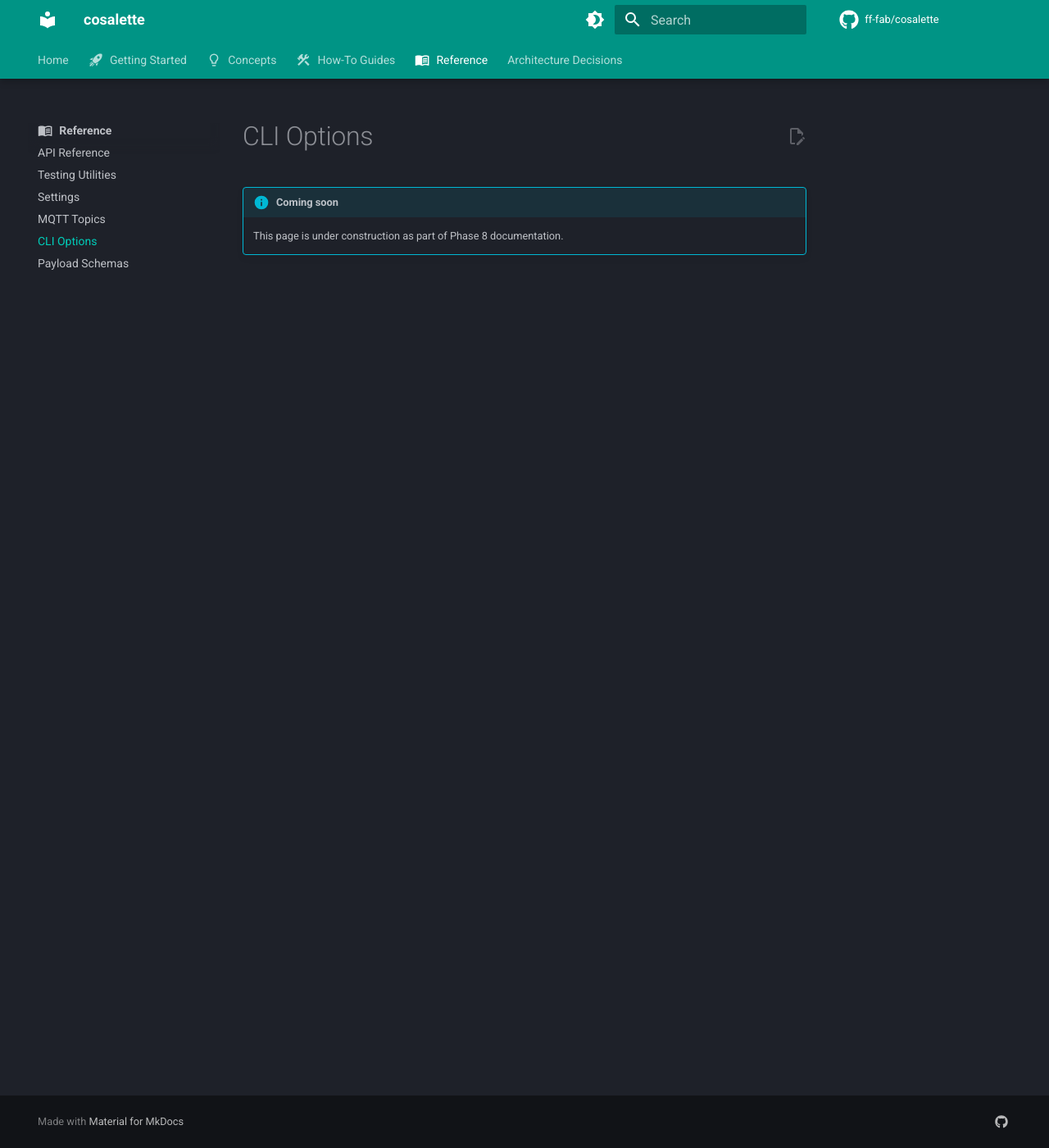
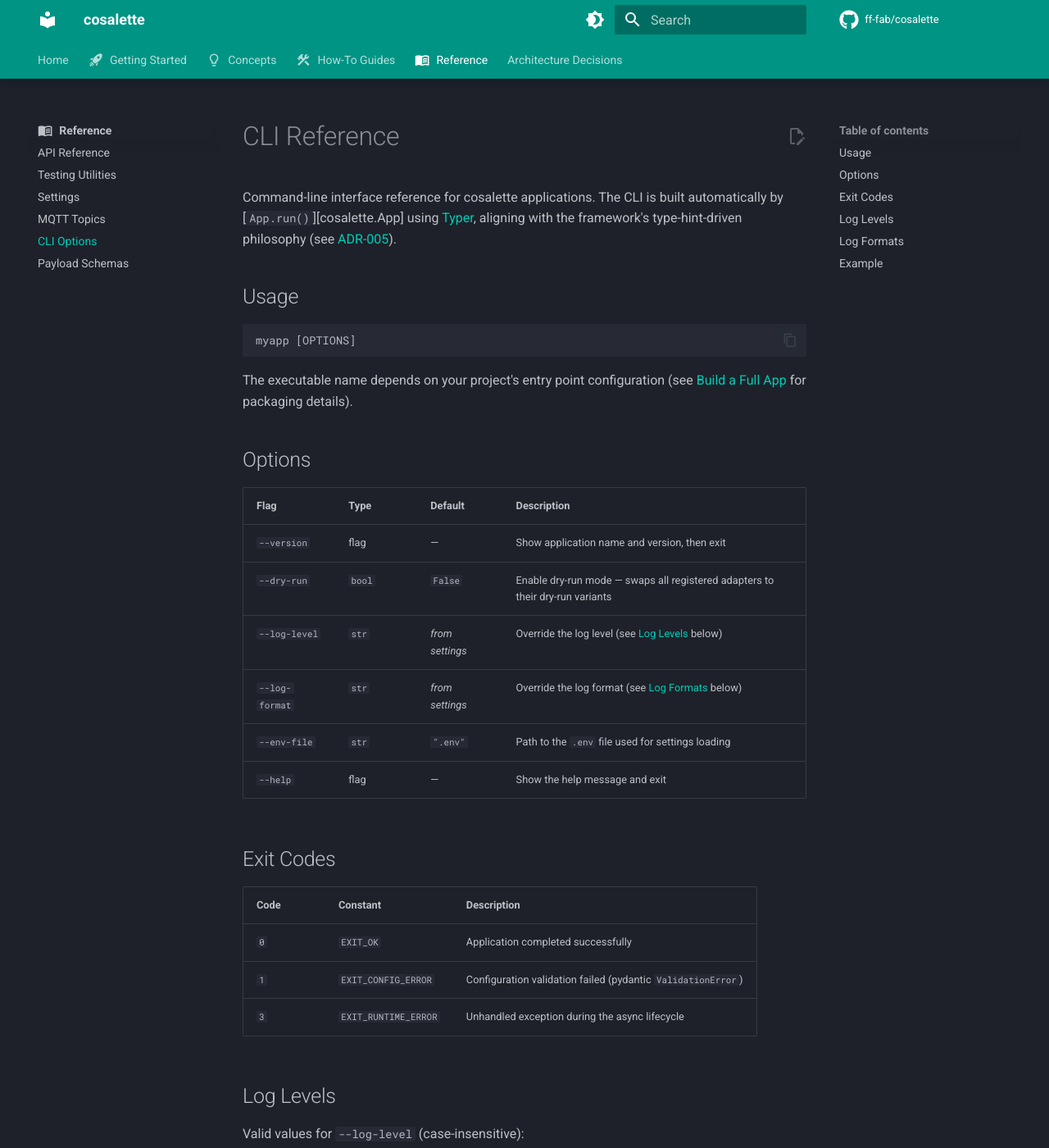
Before and after one commit to ff-fab/cosalette, an MkDocs documentation site: the page built from docs/reference/cli.md, in a window 1280 px wide and 1400 px high. Shown: the whole window at 82% size. Built offline with MkDocs 1.6.1 and Material for MkDocs 9.7.7, drawn with Linux system fonts in a browser that asks for light colours; comment, search, counter and statistics services are not loaded; some of the changed text lies outside the part shown.

Commit message:
docs: add settings and CLI reference pages
- Fill settings.md with mkdocstrings directives and env var table (12 fields)
- Fill cli.md with CLI flags, exit codes, log levels, and examples
- Cross-reference links to guides and concept pages

````diff
--- a/docs/reference/cli.md
+++ b/docs/reference/cli.md
@@ -1,5 +1,71 @@
-# CLI Options
+# CLI Reference
 
-!!! info "Coming soon"
+Command-line interface reference for cosalette applications. The CLI is
+built automatically by [`App.run()`][cosalette.App] using
+[Typer](https://typer.tiangolo.com/), aligning with the framework's
+type-hint-driven philosophy (see [ADR-005](../adr/ADR-005-cli-framework.md)).
 
-    This page is under construction as part of Phase 8 documentation.
+## Usage
+
+```text
+myapp [OPTIONS]
+```
+
+The executable name depends on your project's entry point configuration
+(see [Build a Full App](../guides/full-app.md) for packaging details).
+
+## Options
+
+| Flag | Type | Default | Description |
+|------|------|---------|-------------|
+| `--version` | flag | — | Show application name and version, then exit |
+| `--dry-run` | `bool` | `False` | Enable dry-run mode — swaps all registered adapters to their dry-run variants |
+| `--log-level` | `str` | *from settings* | Override the log level (see [Log Levels](#log-levels) below) |
+| `--log-format` | `str` | *from settings* | Override the log format (see [Log Formats](#log-formats) below) |
+| `--env-file` | `str` | `".env"` | Path to the `.env` file used for settings loading |
+| `--help` | flag | — | Show the help message and exit |
+
+## Exit Codes
+
+| Code | Constant | Description |
+|------|----------|-------------|
+| `0` | `EXIT_OK` | Application completed successfully |
+| `1` | `EXIT_CONFIG_ERROR` | Configuration validation failed (pydantic `ValidationError`) |
+| `3` | `EXIT_RUNTIME_ERROR` | Unhandled exception during the async lifecycle |
+
+## Log Levels
+
+Valid values for `--log-level` (case-insensitive):
+
+| Value | Description |
+|-------|-------------|
+| `DEBUG` | Verbose output for development and troubleshooting |
+| `INFO` | Normal operational messages (default) |
+| `WARNING` | Something unexpected that is not an error |
+| `ERROR` | An error occurred but the application continues |
+| `CRITICAL` | A severe error — the application may not recover |
+
+## Log Formats
+
+Valid values for `--log-format` (case-insensitive):
+
+| Value | Description |
+|-------|-------------|
+| `json` | Structured JSON lines for container log aggregators (Loki, Elasticsearch, CloudWatch) — default |
+| `text` | Human-readable timestamped lines for local development |
+
+## Example
+
+```bash
+# Run with defaults (loads .env, JSON logging at INFO)
+myapp
+
+# Development mode: text logs at DEBUG level
+myapp --log-level DEBUG --log-format text
+
+# Dry-run with a custom env file
+myapp --dry-run --env-file config/staging.env
+
+# Check the version
+myapp --version
+```
````
Also changed, not shown: docs/reference/settings.md (+55 -3 lines).
